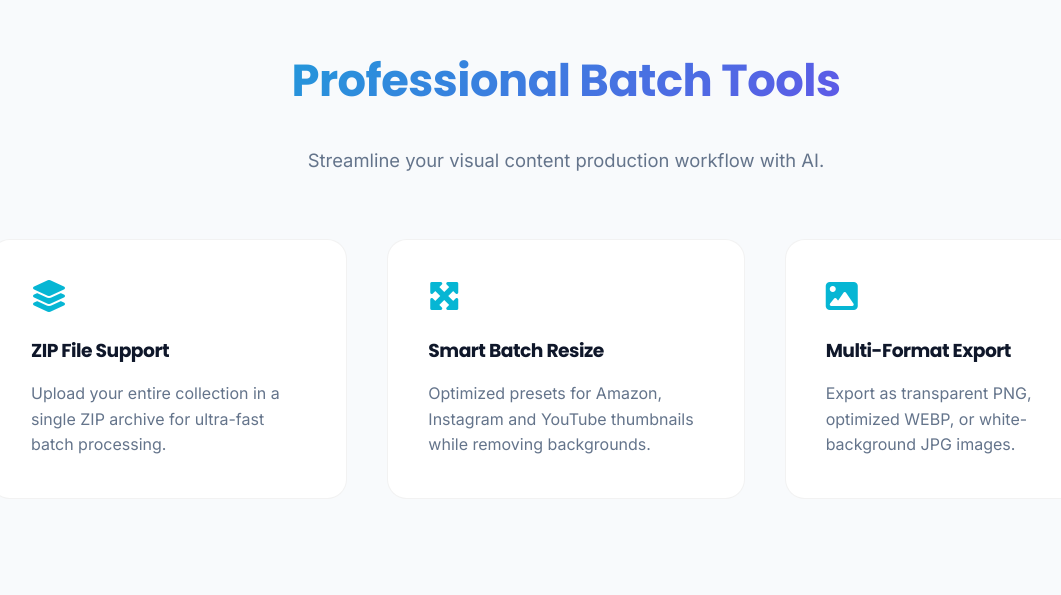
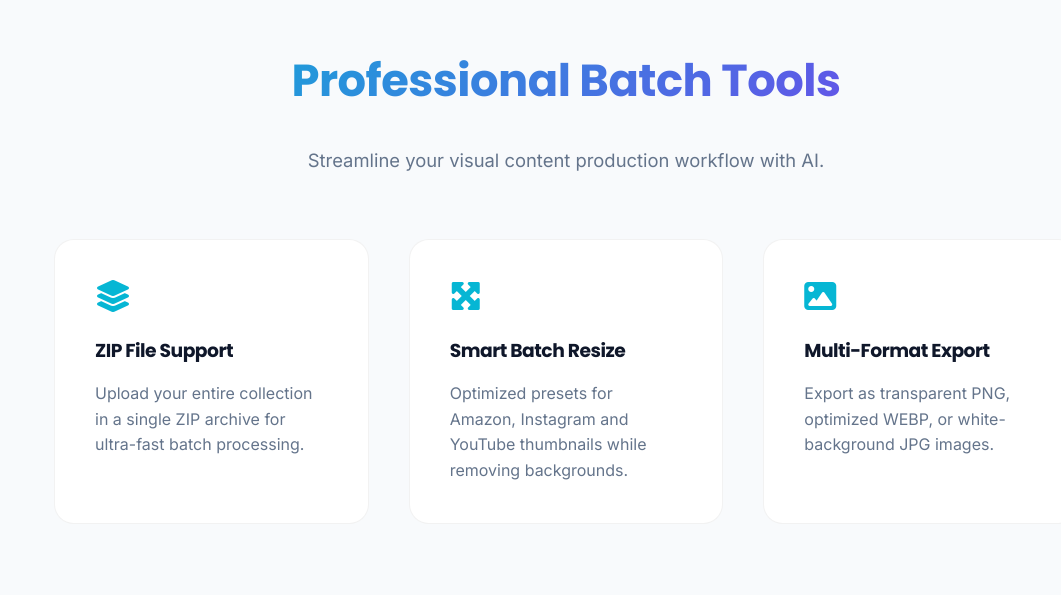
Before and after one commit to virendraxd/knighttechlabs, a React (Vite) app in the folder frontend/: page /products/bulk_bg_remover in a window 1280 px wide. Shown: the part 1845-2440 px from the top of the page, without its empty margins (74-1135 px from the left). Built offline with nearby package versions, Linux system fonts and the light colour scheme; no server answers.

Commit message:
miner ui improvements

```diff
--- a/frontend/src/styles/global.css
+++ b/frontend/src/styles/global.css
@@ -685,6 +685,7 @@ p {
   .page-content h1 {
     font-size: 2.2rem;
   }
+
   .page-content h2 {
     font-size: 1.6rem;
   }
@@ -932,7 +933,7 @@ p {
   }
 
   .product-main-section {
-    padding: 72px 6% ;
+    padding: 72px 6%;
   }
 
   .product-main-section h1 {
--- a/frontend/src/styles/home.css
+++ b/frontend/src/styles/home.css
@@ -34,8 +34,13 @@
 }
 
 @keyframes floatHero {
-  from { transform: translate(0, 0) rotate(0deg); }
-  to { transform: translate(-30px, 40px) rotate(5deg); }
+  from {
+    transform: translate(0, 0) rotate(0deg);
+  }
+
+  to {
+    transform: translate(-30px, 40px) rotate(5deg);
+  }
 }
 
 .badge {
@@ -254,7 +259,7 @@
 
 /* SEO CONTENT SECTIONS */
 .content-section {
-  padding: 8rem 5%;
+  padding: 8rem 10%;
   background: var(--white);
 }
 
@@ -422,7 +427,7 @@
 
 @media (max-width: 376px) {
   .hero {
-    padding: 9rem 3% 5rem;
+    padding: 8rem 8% 4rem;
   }
 
   .badge {
@@ -442,6 +447,10 @@
     padding: 2rem 1.5rem;
   }
 
+  .content-section {
+    padding: 4rem 6%;
+  }
+
   .content-section h2 {
     font-size: 2.2rem;
   }
```
